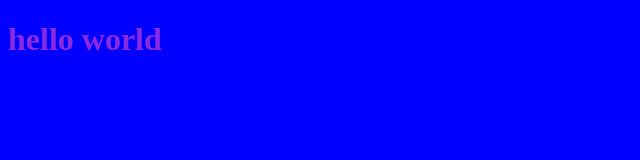
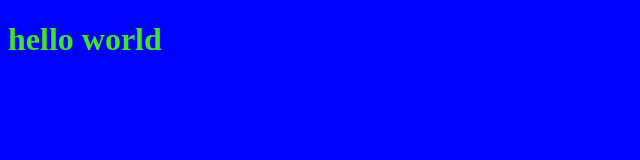
Before and after one commit to pushkiins/rsschool-cv, a plain HTML site: page index.html in a window 1280 px wide. Shown: the whole page, without its empty margins (0-640 px from the left). Drawn offline with Linux system fonts and the light colour scheme.

Commit message:
fix: color

```diff
--- a/style.css
+++ b/style.css
@@ -3,5 +3,5 @@ body {
 }
 
 h1 {
-    color: blueviolet;
+    color: rgb(64, 226, 43);
 }
```
